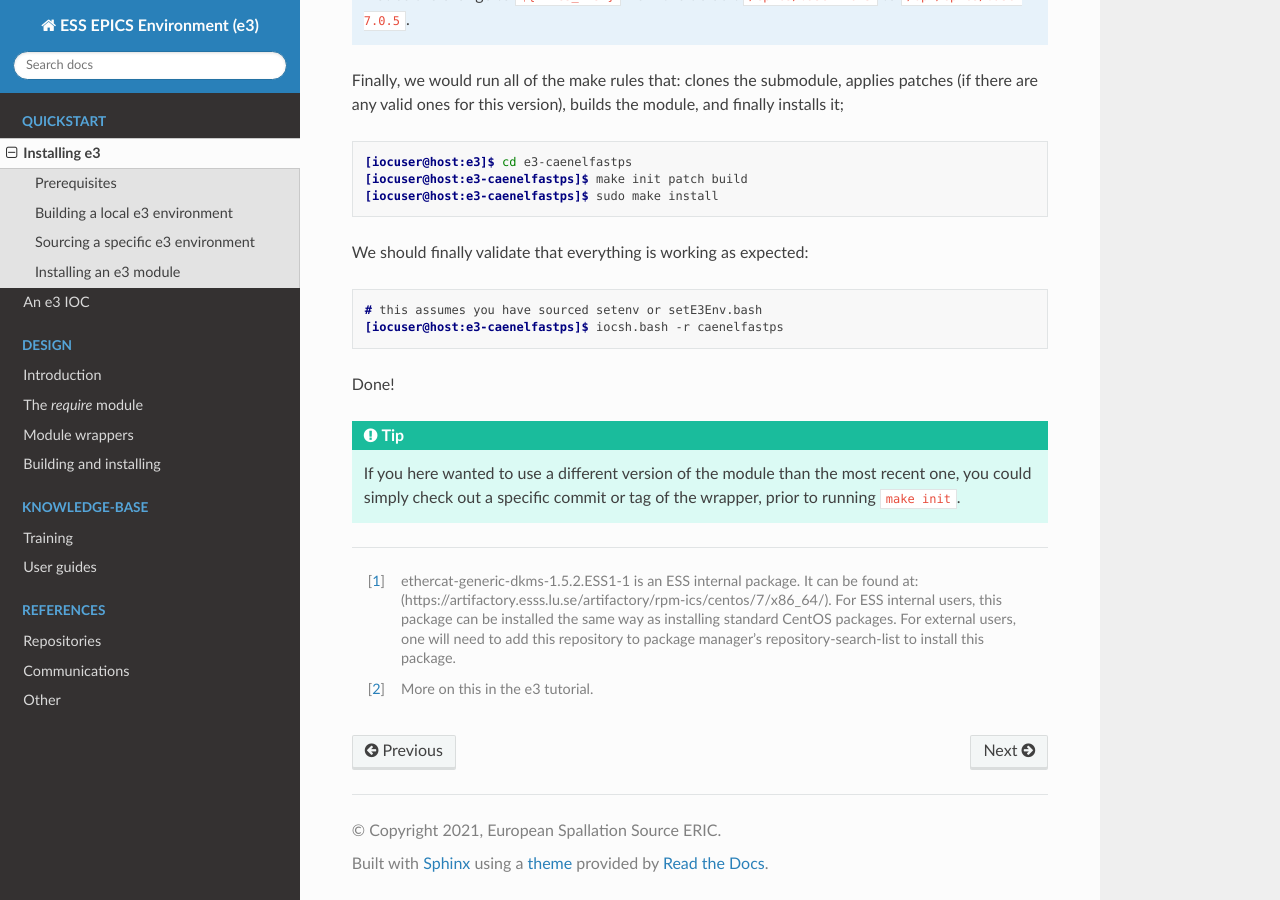
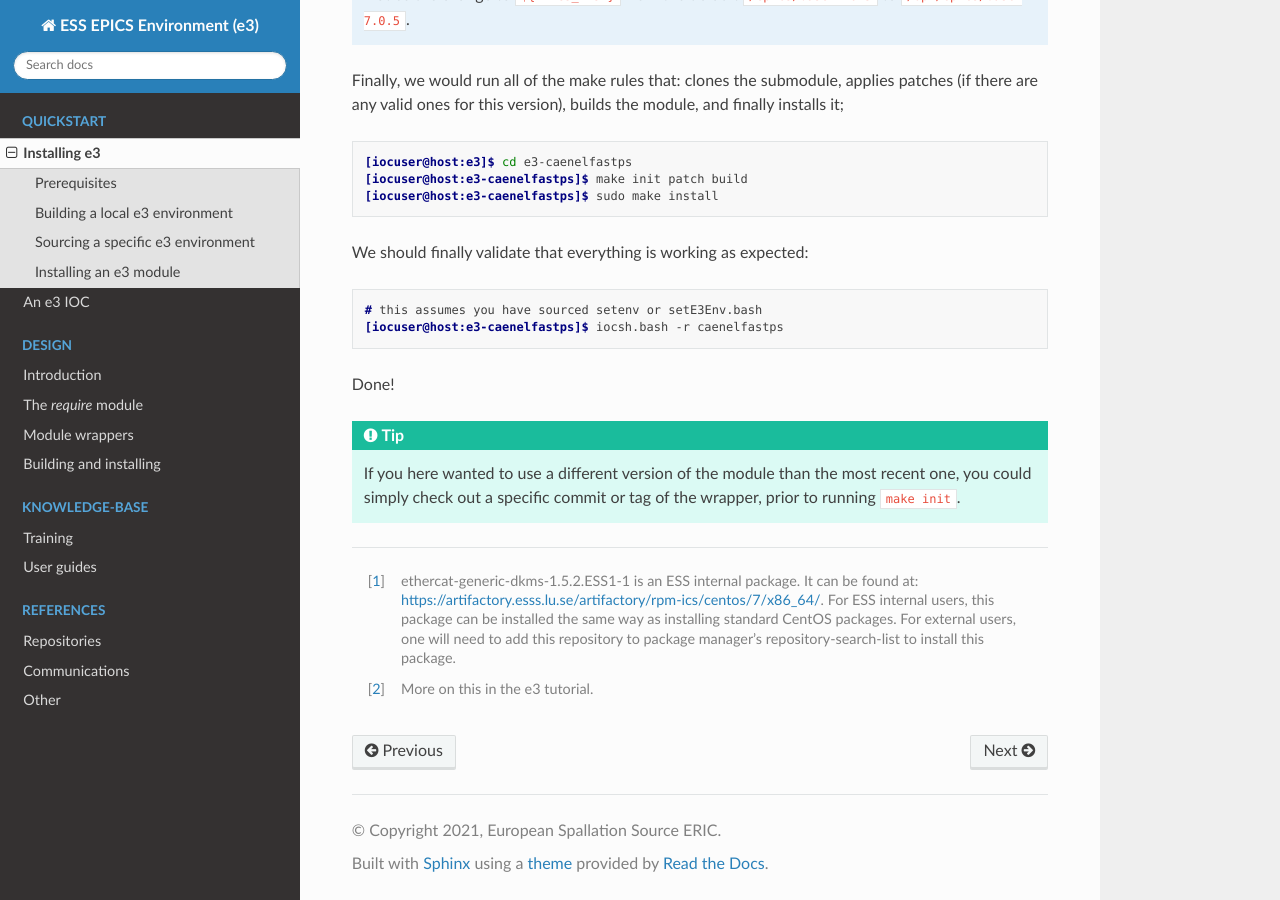
Before and after one commit to ttkorhonen/e3pages, a Sphinx documentation site: the page built from docs/quickstart/1_install.md, in a window 1280 px wide and 900 px high, scrolled down 1976 px. Built offline with Sphinx 7.4.7 and the Read the Docs theme 2.0.0, drawn with Linux system fonts in a browser that asks for light colours.

```diff
--- a/docs/quickstart/1_install.md
+++ b/docs/quickstart/1_install.md
@@ -95,5 +95,5 @@ If you here wanted to use a different version of the module than the most recent
 :::
 
 
-[^prereqlist]: ethercat-generic-dkms-1.5.2.ESS1-1 is an ESS internal package. It can be found at: (https://artifactory.esss.lu.se/artifactory/rpm-ics/centos/7/x86_64/). For ESS internal users, this package can be installed the same way as installing standard CentOS packages. For external users, one will need to add this repository to package manager’s repository-search-list to install this package.
+[^prereqlist]: ethercat-generic-dkms-1.5.2.ESS1-1 is an ESS internal package. It can be found at: <https://artifactory.esss.lu.se/artifactory/rpm-ics/centos/7/x86_64/>. For ESS internal users, this package can be installed the same way as installing standard CentOS packages. For external users, one will need to add this repository to package manager’s repository-search-list to install this package.
 [^depmode]: More on this in the e3 tutorial.
```
